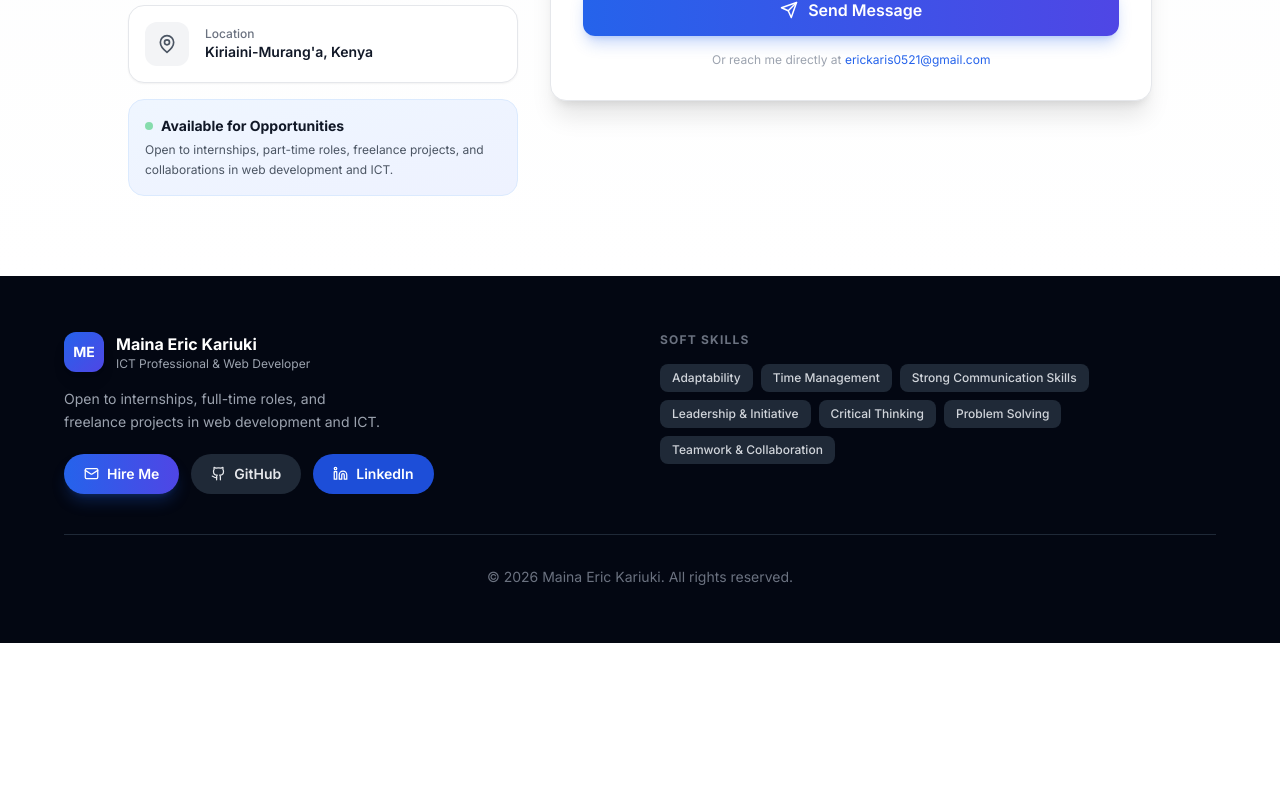
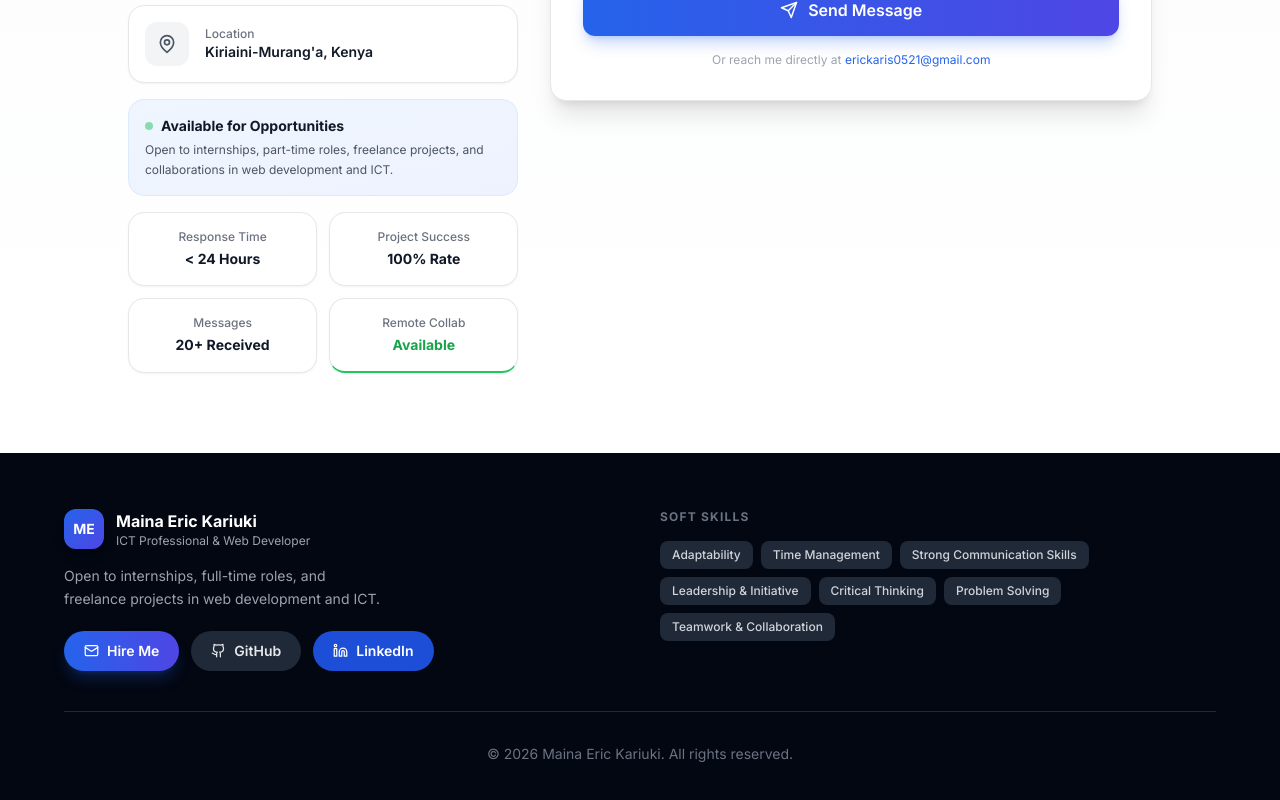
Before and after one commit to Dev-Skylarker/My-Portfolio, a React (Vite) app: page / in a window 1280 px wide. Shown: the part 7036-7836 px from the top of the page. Before the commit the page ends 7679 px from the top, so only its background shows below. Built offline with nearby package versions, Linux system fonts and the light colour scheme.

Commit message:
SEO optimization

```diff
--- a/src/components/Contact.tsx
+++ b/src/components/Contact.tsx
@@ -39,8 +39,9 @@ export function Contact({ profile }: ContactProps) {
     setSubmitStatus('sending');
 
     try {
-      // Formspree integration — sign up free at formspree.io, replace YOUR_FORM_ID
-      const response = await fetch('https://formspree.io/f/YOUR_FORM_ID', {
+      // Using FormSubmit.co for free, no-account-needed email delivery
+      // Note: First time submission requires clicking an activation link sent to your email
+      const response = await fetch(`https://formsubmit.co/ajax/${profile.email}`, {
         method: 'POST',
         headers: { 'Content-Type': 'application/json', Accept: 'application/json' },
         body: JSON.stringify({
@@ -48,8 +49,8 @@ export function Contact({ profile }: ContactProps) {
           email: form.email,
           subject: form.subject,
           message: form.message,
-          _replyto: form.email,
           _subject: `Portfolio Contact: ${form.subject}`,
+          _template: 'table'
         }),
       });
 
@@ -199,6 +200,26 @@ export function Contact({ profile }: ContactProps) {
                 Open to internships, part-time roles, freelance projects, and collaborations in web development and ICT.
               </p>
             </div>
+
+            {/* Effectiveness Stats */}
+            <div className="grid grid-cols-2 gap-3 mt-4">
+              <div className="p-4 bg-white dark:bg-gray-900 rounded-2xl border border-gray-200 dark:border-gray-800 shadow-sm text-center">
+                <p className="text-xs text-gray-500 dark:text-gray-400 font-medium mb-1 truncate">Response Time</p>
+                <p className="text-sm font-bold text-gray-900 dark:text-white">&lt; 24 Hours</p>
+              </div>
+              <div className="p-4 bg-white dark:bg-gray-900 rounded-2xl border border-gray-200 dark:border-gray-800 shadow-sm text-center">
+                <p className="text-xs text-gray-500 dark:text-gray-400 font-medium mb-1 truncate">Project Success</p>
+                <p className="text-sm font-bold text-gray-900 dark:text-white">100% Rate</p>
+              </div>
+              <div className="p-4 bg-white dark:bg-gray-900 rounded-2xl border border-gray-200 dark:border-gray-800 shadow-sm text-center">
+                <p className="text-xs text-gray-500 dark:text-gray-400 font-medium mb-1 truncate">Messages</p>
+                <p className="text-sm font-bold text-gray-900 dark:text-white">20+ Received</p>
+              </div>
+              <div className="p-4 bg-white dark:bg-gray-900 rounded-2xl border border-gray-200 dark:border-gray-800 shadow-sm text-center border-b-2 border-b-green-500 dark:border-b-green-500">
+                <p className="text-xs text-gray-500 dark:text-gray-400 font-medium mb-1 truncate">Remote Collab</p>
+                <p className="text-sm font-bold text-green-600 dark:text-green-400">Available</p>
+              </div>
+            </div>
           </div>
 
           {/* Contact form */}
```
Also changed, not shown: public/robots.txt (added), 1 other file (tests, documents, lock files or other folders).
